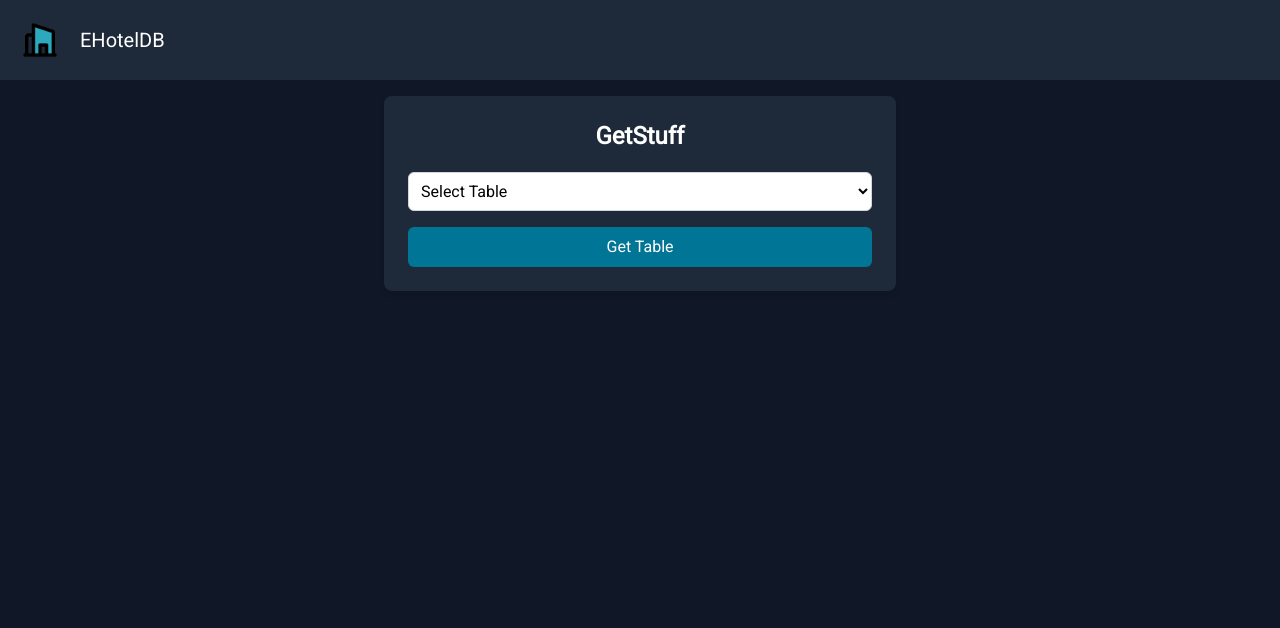
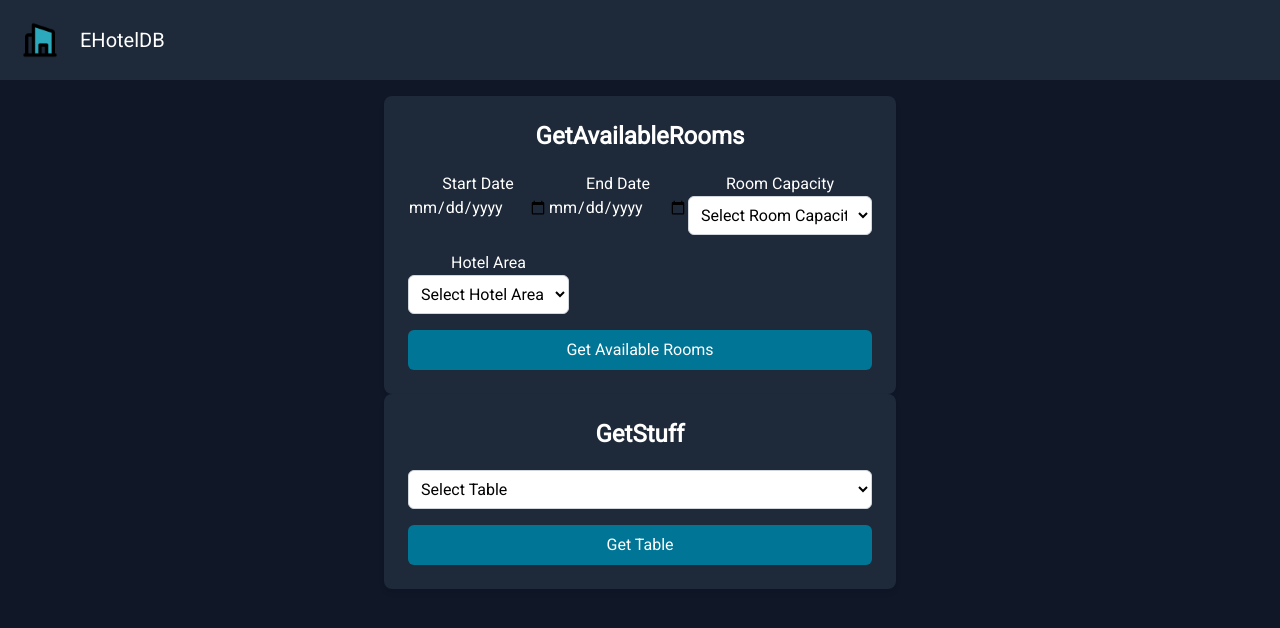
Before and after one commit to jwt2706/CSI2132, a React (Vite) app in the folder web/: page / in a window 1280 px wide. Shown: the top 628 px of the page. Built offline with nearby package versions, Linux system fonts and the light colour scheme.

Commit message:
feat: started on getavailablerooms form

```diff
--- a/web/src/App.tsx
+++ b/web/src/App.tsx
@@ -1,11 +1,13 @@
 import Header from "./components/Header";
 import GetTables from "./components/GetTables";
+import GetAvailableRooms from "./components/GetAvailableRooms";
 
 function App() {
   return (
     <div className="bg-gray-900 text-white min-h-screen w-full m-0 p-0">
       <Header />
       <main className="p-4">
+        <GetAvailableRooms />
         <GetTables />
       </main>
     </div>
--- /dev/null
+++ b/web/src/components/GetAvailableRooms.tsx
@@ -0,0 +1,152 @@
+import { useState } from "react";
+
+const GetAvailableRooms = () => {
+  const [searchParams, setSearchParams] = useState({
+    start_date: "",
+    end_date: "",
+    room_capacity: "",
+    hotel_area: "",
+    hotel_chain_name: "",
+    hotel_category: "",
+    hotel_room_amount: "",
+    room_price: "",
+  });
+
+  const capacities = ["Single", "Double", "Triple", "Suite", "Penthouse"];
+  const categories = ["Luxury", "Hostel", "Resort"];
+  const areas = ["Downtown", "Beach", "Suburb"];
+
+  function getDate() {
+    const today = new Date();
+    const month =
+      (today.getMonth() + 1 < 10 ? "0" : "") + (today.getMonth() + 1);
+    const year = today.getFullYear();
+    const date = today.getDate();
+    return `${year}-${month}-${date}`;
+  }
+  const getAvailableRooms = async (e) => {
+    e.preventDefault();
+    try {
+      const filteredParams = Object.fromEntries(
+        Object.entries(searchParams).filter(([_, v]) => v !== "")
+      );
+
+      filteredParams.start_date = `'${filteredParams.start_date}'`;
+      filteredParams.end_date = `'${filteredParams.end_date}'`;
+
+      const url =
+        "http://localhost:8080/availability/rooms?" +
+        new URLSearchParams(filteredParams).toString();
+
+      const response = await fetch(url, {
+        method: "GET",
+        headers: { "Content-Type": "application/json" },
+      }).then((res) => res.json());
+
+      console.log(response);
+    } catch (err) {
+      console.error(err.message);
+    }
+  };
+
+  return (
+    <>
+      <div className="max-w-lg mx-auto p-6 bg-gray-800 text-white rounded-lg shadow-md">
+        <h1 className="text-center text-2xl font-bold mb-5">
+          GetAvailableRooms
+        </h1>
+        <form className="flex flex-col space-y-4" onSubmit={getAvailableRooms}>
+          <div className="flex flex-row">
+            <div className="flex flex-col items-center">
+              <label id="start_date">Start Date</label>
+              <input
+                className="block"
+                type="date"
+                id="start_date"
+                name="Start Date"
+                required
+                value={searchParams.start_date}
+                min={getDate()}
+                onChange={(e) =>
+                  setSearchParams((prevState) => ({
+                    ...prevState,
+                    start_date: e.target.value,
+                  }))
+                }
+              />
+            </div>
+            <div className="flex flex-col items-center">
+              <label id="end_date">End Date</label>
+              <input
+                className="block"
+                type="date"
+                id="end_date"
+                name="End Date"
+                required
+                value={searchParams.end_date}
+                min={searchParams.start_date}
+                onChange={(e) =>
+                  setSearchParams((prevState) => ({
+                    ...prevState,
+                    end_date: e.target.value,
+                  }))
+                }
+              />
+            </div>
+            <div className="flex flex-col items-center">
+              <label id="room_capacity">Room Capacity</label>
+              <select
+                className="form-select block w-full p-2 border border-gray-300 rounded-md bg-white text-black"
+                value={searchParams.room_capacity}
+                onChange={(e) =>
+                  setSearchParams((prevState) => ({
+                    ...prevState,
+                    room_capacity: e.target.value,
+                  }))
+                }
+              >
+                <option disabled value="">
+                  Select Room Capacity
+                </option>
+                {capacities.map((capacity) => (
+                  <option key={capacity} value={capacity}>
+                    {capacity}
+                  </option>
+                ))}
+              </select>
+            </div>
+          </div>
+          <div className="flex flex-row">
+            <div className="flex flex-col items-center">
+              <label id="hotel_area">Hotel Area</label>
+              <select
+                className="form-select block w-full p-2 border border-gray-300 rounded-md bg-white text-black"
+                value={searchParams.hotel_area}
+                onChange={(e) =>
+                  setSearchParams((prevState) => ({
+                    ...prevState,
+                    hotel_area: e.target.value,
+                  }))
+                }
+              >
+                <option disabled value="">
+                  Select Hotel Area
+                </option>
+                {areas.map((area) => (
+                  <option key={area} value={area}>
+                    {area}
+                  </option>
+                ))}
+              </select>
+            </div>
+          </div>
+          <button className="bg-cyan-700 text-white py-2 px-4 rounded-md hover:bg-cyan-900">
+            Get Available Rooms
+          </button>
+        </form>
+      </div>
+    </>
+  );
+};
+
+export default GetAvailableRooms;
```
Also changed, not shown: web/src/components/GetTables.tsx (line endings or trailing spaces), web/src/components/RoomSearchDate.tsx (added), 1 other file (tests, documents, lock files or other folders).
